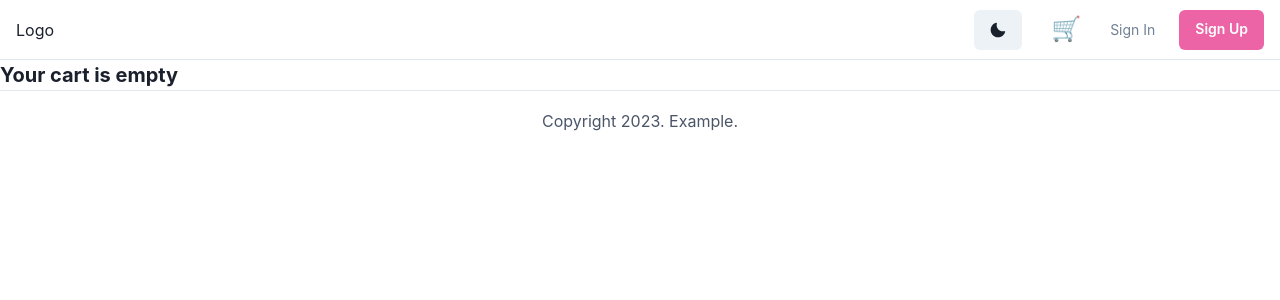
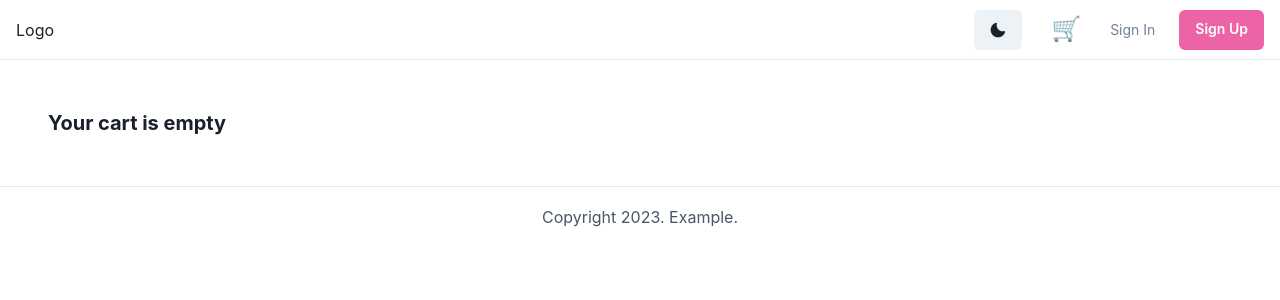
Before and after one commit to Anastasiia-Obushenko/ecommerce, a Next.js app: page /cart in a window 1280 px wide. Shown: the top 300 px of the page. Built offline with nearby package versions, Linux system fonts and the light colour scheme.

Commit message:
updating styling of cart page

```diff
--- a/pages/cart.js
+++ b/pages/cart.js
@@ -1,22 +1,41 @@
 import React, { useContext } from 'react';
 import CartItem from '@/components/Cartitem';
 import { CartContext } from '@/context/CartContext';
-import { Box, Stack, Text } from '@chakra-ui/react';
+import { Box, Flex, Heading, Stack, Text } from '@chakra-ui/react';
 
 const CartPage = () => {
     const { cart } = useContext(CartContext);
     return (
-        <Box>
+        <Box
+            maxW={{ base: '3xl', lg: '7xl' }}
+            mx='auto'
+            px={{ base: '4', md: '8', lg: '12' }}
+            py={{ base: '4', md: '8', lg: '12' }}
+        >
             {
                 cart?.length === 0 ?
                     (
                         <Text fontSize='xl' fontWeight="bold">Your cart is empty</Text>
                     ) : (
                         <>
-                            <Stack>
-                                {cart?.length > 0 && cart.map((item) => (
-                                    <CartItem key={item.id} item={item} />
-                                ))}
+                            <Stack
+                                as='section'
+                                spacing={{ base: '8', lg: '14' }}
+                                direction={{ base: 'column', lg: 'row' }}
+                                align={{ lg: "flex-start" }}
+                            >
+                                <Stack flex="2" spacing={{ base: "6", lg: "18" }}>
+                                    <Heading as='h1' size="2xl ">Shopping Cart</Heading>
+
+                                    <Stack spacing={'6'}>
+                                        {cart?.length > 0 && cart.map((item) => (
+                                            <CartItem key={item.id} item={item} />
+                                        ))}
+                                    </Stack>
+                                </Stack>
+                                <Flex direction="column" align="center" flex="1">
+                                            <OrderSummary />
+                                </Flex>
                             </Stack>
                         </>
                     )
```
